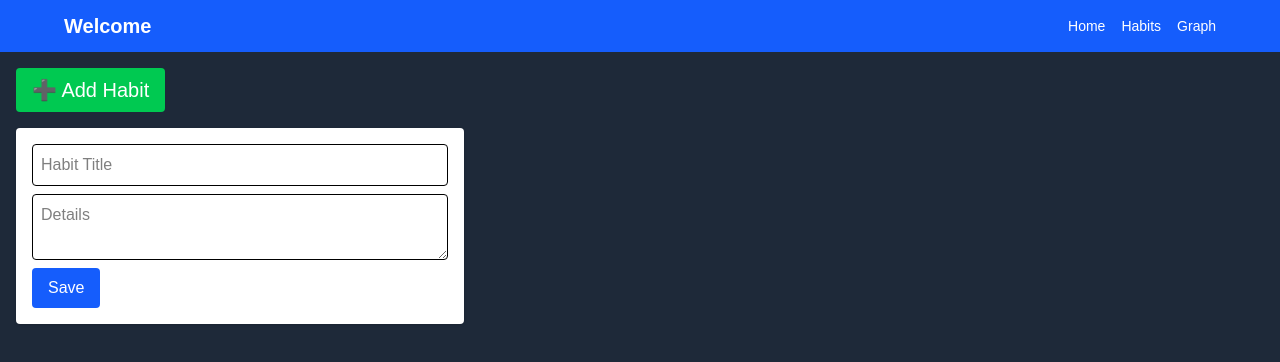
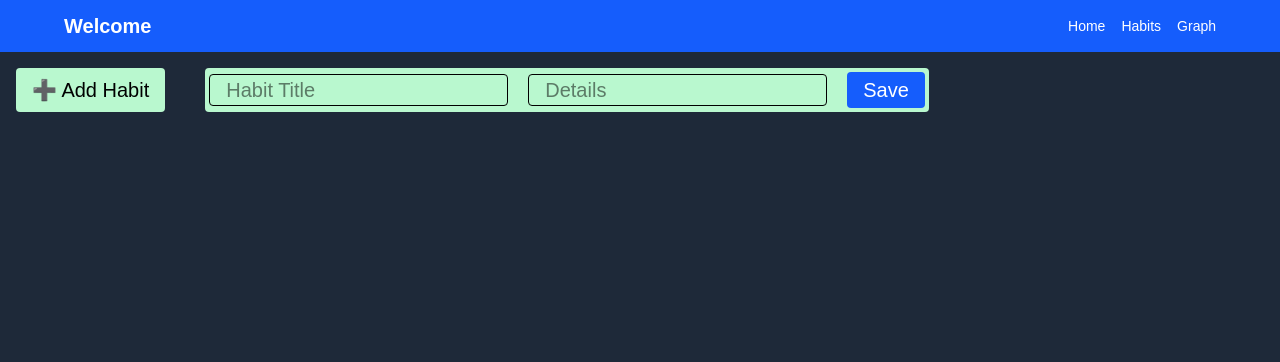
Before and after one commit to c0deAtom/my-nextjs-site, a Next.js app: page /habits in a window 1280 px wide. Both pictures are taken after a click on the button "➕ Add Habit". Shown: the top 362 px of the page. Built offline with nearby package versions, Linux system fonts and the light colour scheme.

Commit message:
changes15

```diff
--- a/src/app/habits/page.tsx
+++ b/src/app/habits/page.tsx
@@ -28,7 +28,7 @@ export default function CardManager() {
   };
 
   const addCard = () => {
-    if (!title.trim() || !details.trim()) return;
+    if (!title.trim() && !details.trim()) return;
 
     const newCard: Card = {
       id: Date.now(),
@@ -46,9 +46,13 @@ export default function CardManager() {
   };
 
   const deleteCard = (id: number) => {
+    const confirmDelete = window.confirm("Are you sure you want to delete this habit?");
+    if (!confirmDelete) return;
+
     const updated = cards.filter((card) => card.id !== id);
     saveCards(updated);
   };
+
 
   const incrementCount = (id: number, type: "green" | "red") => {
     const updated = cards.map((card) =>
@@ -67,34 +71,34 @@ export default function CardManager() {
     <>
      <Navbar />
 
-    <div className="w-screen h-screen flex flex-col bg-gray-800 p-4">
+    <div className="w-screen h-screen flex flex-col bg-gray-800 p-4 ">
 
       {/* Add Button & Form */}
-      <div className="mb-4">
+      <div className="mb-4 flex">
         <button
-          className="text-xl bg-green-500 text-white px-4 py-2 rounded hover:bg-green-600"
+          className="text-xl bg-green-200 text-black px-4 py-2 rounded hover:bg-green-300"
           onClick={() => setShowForm(!showForm)}
         >
           ➕ Add Habit
         </button>
 
         {showForm && (
-          <div className="mt-4 bg-white p-4 rounded shadow max-w-md">
+          <div className="mx-10 text-xl bg-green-200 h-11 text-white px-1 py-1 rounded hover:bg-green-300 flex gap-5 items-center">
             <input
               type="text"
               placeholder="Habit Title"
-              className="block w-full p-2 mb-2 border rounded text-black"
+              className="block w-full  h-8 my- px-4 py-2 border rounded text-black"
               value={title}
               onChange={(e) => setTitle(e.target.value)}
             />
-            <textarea
+            <input
               placeholder="Details"
-              className="block w-full p-2 mb-2 border rounded text-black"
+              className="block w-full  h-8 px-4 py-2 border rounded text-black"
               value={details}
               onChange={(e) => setDetails(e.target.value)}
             />
             <button
-              className="bg-blue-600 text-white px-4 py-2 rounded hover:bg-blue-700"
+              className="bg-blue-600 text-white h-9 px-4 py-1 rounded hover:bg-blue-700"
               onClick={addCard}
             >
               Save
@@ -117,7 +121,7 @@ export default function CardManager() {
               >
                 ❌
               </button>
-              <div>
+              <div className="flex items-center justify-center flex-col">
                 <h3 className="text-lg font-bold text-black">{card.title}</h3>
                 <p className="text-sm text-gray-600">{card.details}</p>
               </div>
```
